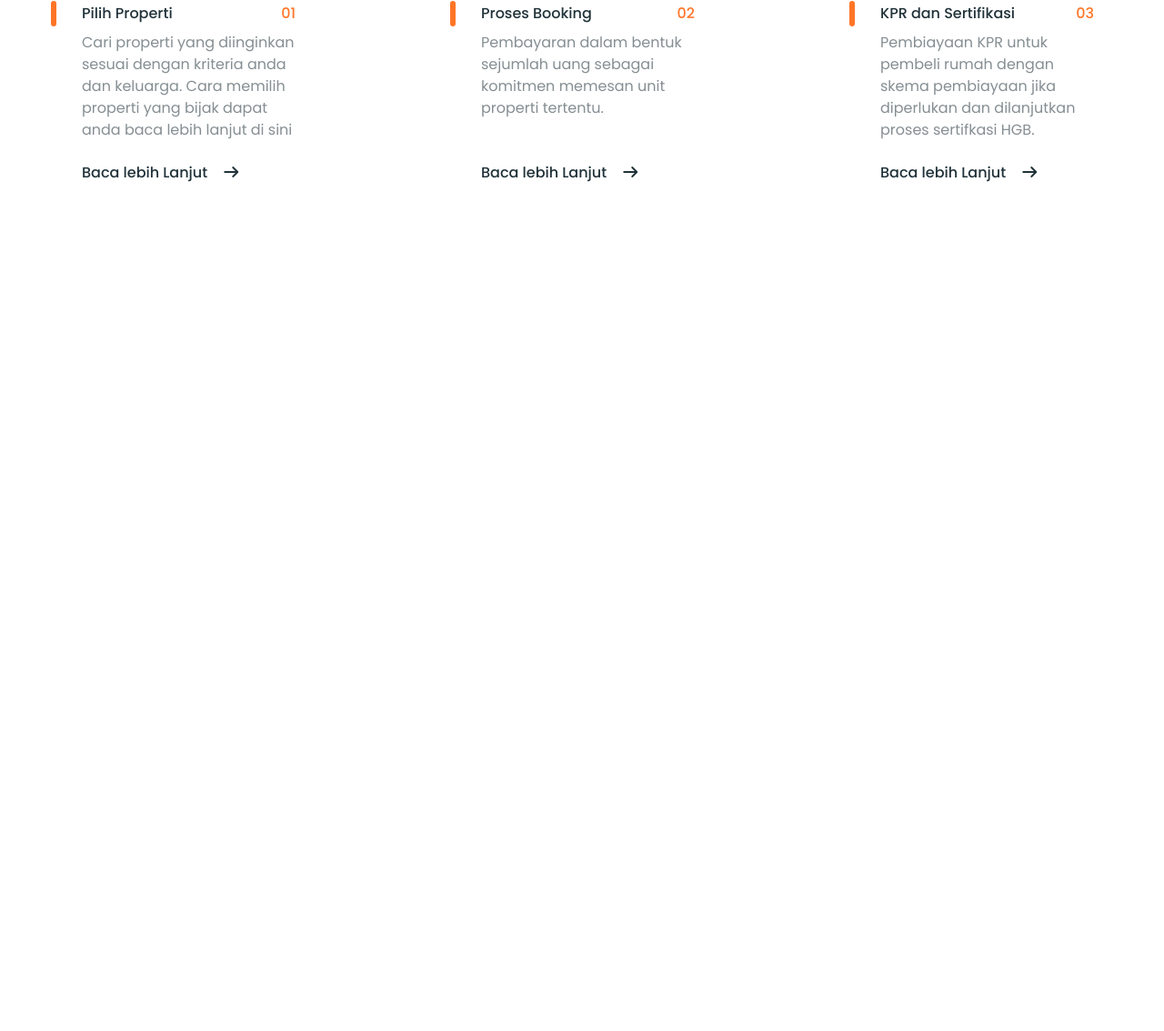
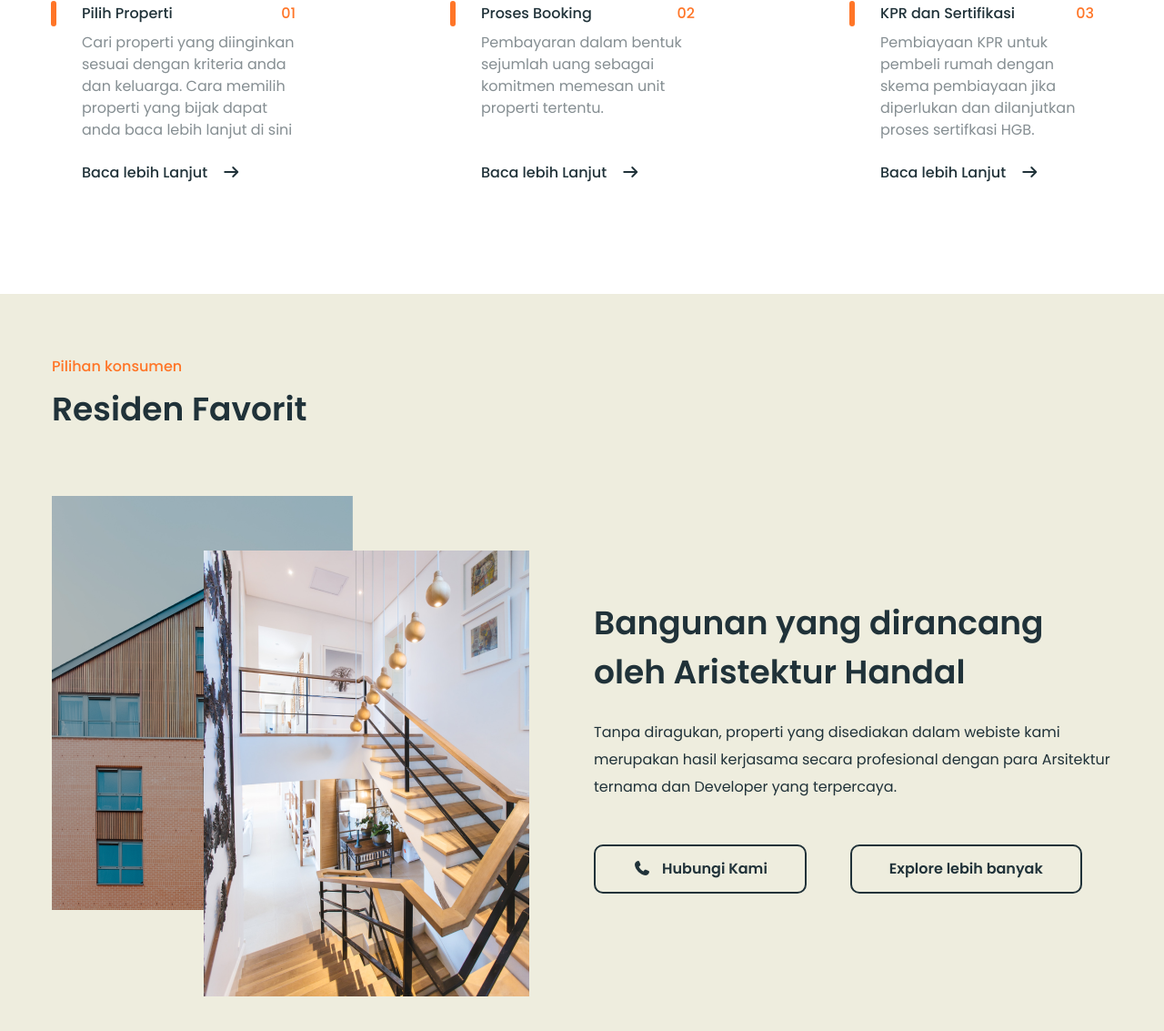
Before and after one commit to Sijan666/omahFigma, a website: page index.html in a window 1280 px wide. Shown: the part 1144-2277 px from the top of the page at 91% size. Before the commit the page ends 1467 px from the top, so only its background shows below. Drawn offline with Linux system fonts and the light colour scheme.

Commit message:
add favorit part

```diff
--- a/index.html
+++ b/index.html
@@ -91,5 +91,26 @@
         </div>
     </section>
     <!-- service part end -->
+    <!-- favorit part start -->
+    <section class="favorit">
+        <div class="container">
+            <h4 class="font-Poppins text-[#FF7527] font-medium text-base">Pilihan konsumen</h4>
+            <h3 class="font-Poppins font-semibold text-[36px] text-[#203239] pt-2">Residen Favorit</h3>
+            <div class="flex justify-between pt-17 gap-x-16">
+                <div class="favoImg w-full">
+                    <img src="images/favo.png" alt="">
+                </div>
+                <div class="favoText">
+                    <h3 class="text-[36px] font-Poppins font-semibold text-[#203239] w-126.75">Bangunan yang dirancang oleh Aristektur Handal</h3>
+                    <p class="text-base font-Poppins text-[#203239] w-142.5 pt-6 pb-12 leading-7.5">Tanpa diragukan, properti yang disediakan dalam webiste kami merupakan hasil kerjasama secara profesional dengan para Arsitektur ternama dan Developer yang terpercaya.</p>
+                    <div class="flex gap-x-12">
+                        <button class="px-10.25 py-3.25 text-[#203239] font-Poppins font-semibold text-base rounded-[10px] border-2 border-[#203239] hover:bg-[#203239] duration-300 cursor-pointer hover:text-white"><i class="fa-solid fa-phone mr-3"></i>Hubungi Kami</button>
+                        <button class="px-10.25 py-3.25 text-[#203239] font-Poppins font-semibold text-base rounded-[10px] border-2 border-[#203239] hover:bg-[#203239] duration-300 cursor-pointer hover:text-white">Explore lebih banyak</button>
+                    </div>
+                </div>
+            </div>
+        </div>
+    </section>
+    <!-- favorit part end -->
 </body>
 </html>
--- a/src/input.css
+++ b/src/input.css
@@ -13,6 +13,13 @@
     @apply flex items-center
 }
 
+/* service part  */
 .servicePart{
     @apply py-25
 }
+/* service part  */
+/* favorit part */
+.favorit{
+    @apply py-17 bg-[#EEEDDE]
+}
+/* favorit part */
```
Also changed, not shown: images/favo.png (added), src/output.css.
